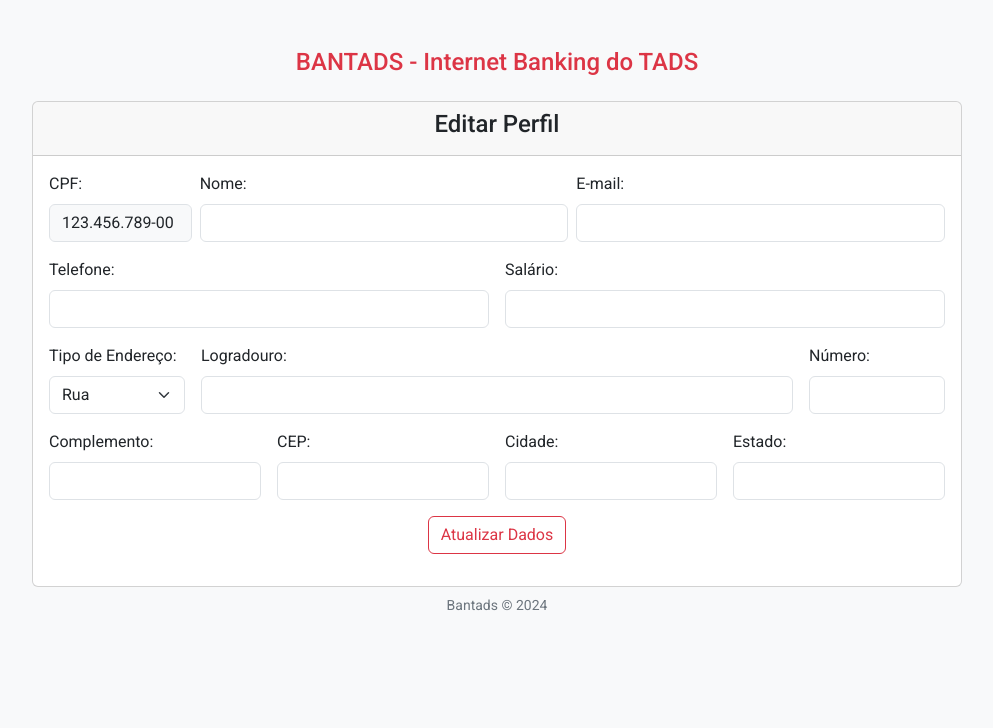
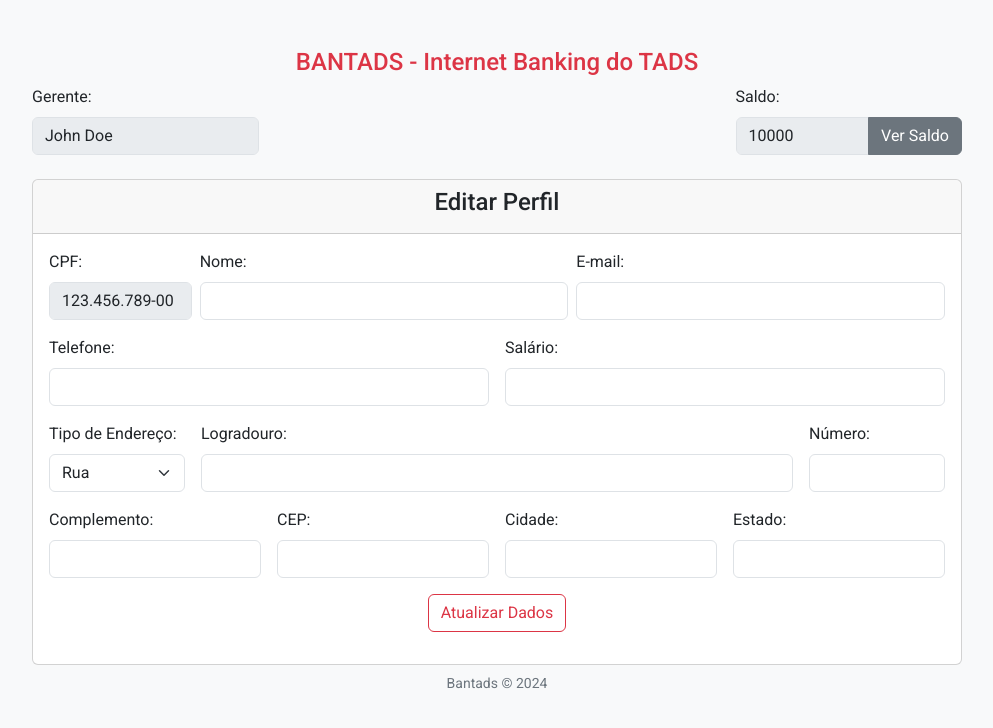
Before and after one commit to evertondsvieira/bantads-internet-banking, an Angular app in the folder bantads-frontend/: page /update/profile in a window 1280 px wide. Shown: the top 728 px of the page, without its empty margins (143-1136 px from the left). Built offline with nearby package versions, Linux system fonts and the light colour scheme.

Commit message:
R7 - Tela de Consulta de Saldo e Ajustes Alteracao Perfil

```diff
--- a/bantads-frontend/src/app/pages/client/client-current-balance/client-current-balance.component.html
+++ b/bantads-frontend/src/app/pages/client/client-current-balance/client-current-balance.component.html
@@ -1 +1,26 @@
-<p>client-current-balance works!</p>
+<body class="bg-light">
+    <div class="container">
+        <div class="hstack justify-content-center">
+            <div class="col-md-6 col-sm-2 mt-4">
+                <h4 class="text-danger text-center mt-4 mb-2">BANTADS - Internet Banking do TADS</h4>
+                <div class="card mb-2 mt-4">
+                    <div class="card-header">
+                        <h4 class="text-center">Saldo Disponível</h4>
+                    </div>
+                    <div class="card-body">
+                        <form>
+                            <div class="row g-3">
+                                <div class="col-lg-12 mb-5 mt-5">
+                                    <h1 class="text-center">R$ 10.000,00</h1>
+                                </div>
+                            </div>
+                        </form>
+                    </div>
+                </div>
+                <div class="row justify-content-center text-center mt-1">
+                    <p class="text-secondary" style="font-size: 14px;">Bantads &copy; 2024</p>
+                </div>
+            </div>
+        </div>
+    </div>
+</body>
--- a/bantads-frontend/src/app/pages/client/client-current-balance/client-current-balance.component.ts
+++ b/bantads-frontend/src/app/pages/client/client-current-balance/client-current-balance.component.ts
@@ -6,5 +6,10 @@ import { Component } from '@angular/core';
   styleUrl: './client-current-balance.component.css'
 })
 export class ClientCurrentBalanceComponent {
+  public valueVisible: boolean = false;
+
+  toggleValue(): void{
+    this.valueVisible = !this.valueVisible;
+  }
 
 }
--- a/bantads-frontend/src/app/pages/client/client-update-profile/client-update-profile.component.html
+++ b/bantads-frontend/src/app/pages/client/client-update-profile/client-update-profile.component.html
@@ -3,7 +3,24 @@
         <div class="hstack justify-content-center">
             <div class="col-md-10 col-sm-2 mt-4">
                 <h4 class="text-danger text-center mt-4 mb-2">BANTADS - Internet Banking do TADS</h4>
-                <div class="card mb-2 mt-4">
+                <div class="row g-2">
+                    <div class="col-lg-3 mb-3">
+                        <label for="nomeGerente" class="form-label">Gerente:</label>
+                        <input type="text" class="form-control" id="nomeGerente" value="John Doe" readonly disabled/>
+                    </div>
+
+                    <div class="col-lg-6 mb-3">
+                    </div>
+
+                    <div class="col-lg-3 mb-3">
+                        <label for="saldo" class="form-label">Saldo:</label>
+                        <div class="input-group">
+                            <input type="number" class="form-control" id="saldo" value="10000" readonly disabled>
+                            <button class="btn btn-secondary" type="button" [routerLink]="['/current/balance']">Ver Saldo</button>
+                        </div>
+                    </div>
+                </div>
+                <div class="card mb-2 mt-2">
                     <div class="card-header">
                         <h4 class="text-center">Editar Perfil</h4>
                     </div>
@@ -13,7 +30,7 @@
                             <div class="row g-2">
                                 <div class="col-lg-2 mb-3">
                                     <label for="cpf" class="form-label">CPF:</label>
-                                    <input type="text" class="form-control bg-light" id="cpf" value="123.456.789-00" readonly disabled/>
+                                    <input type="text" class="form-control" id="cpf" value="123.456.789-00" readonly disabled/>
                                 </div>
 
                                 <div class="col-lg-5 mb-3">
```
